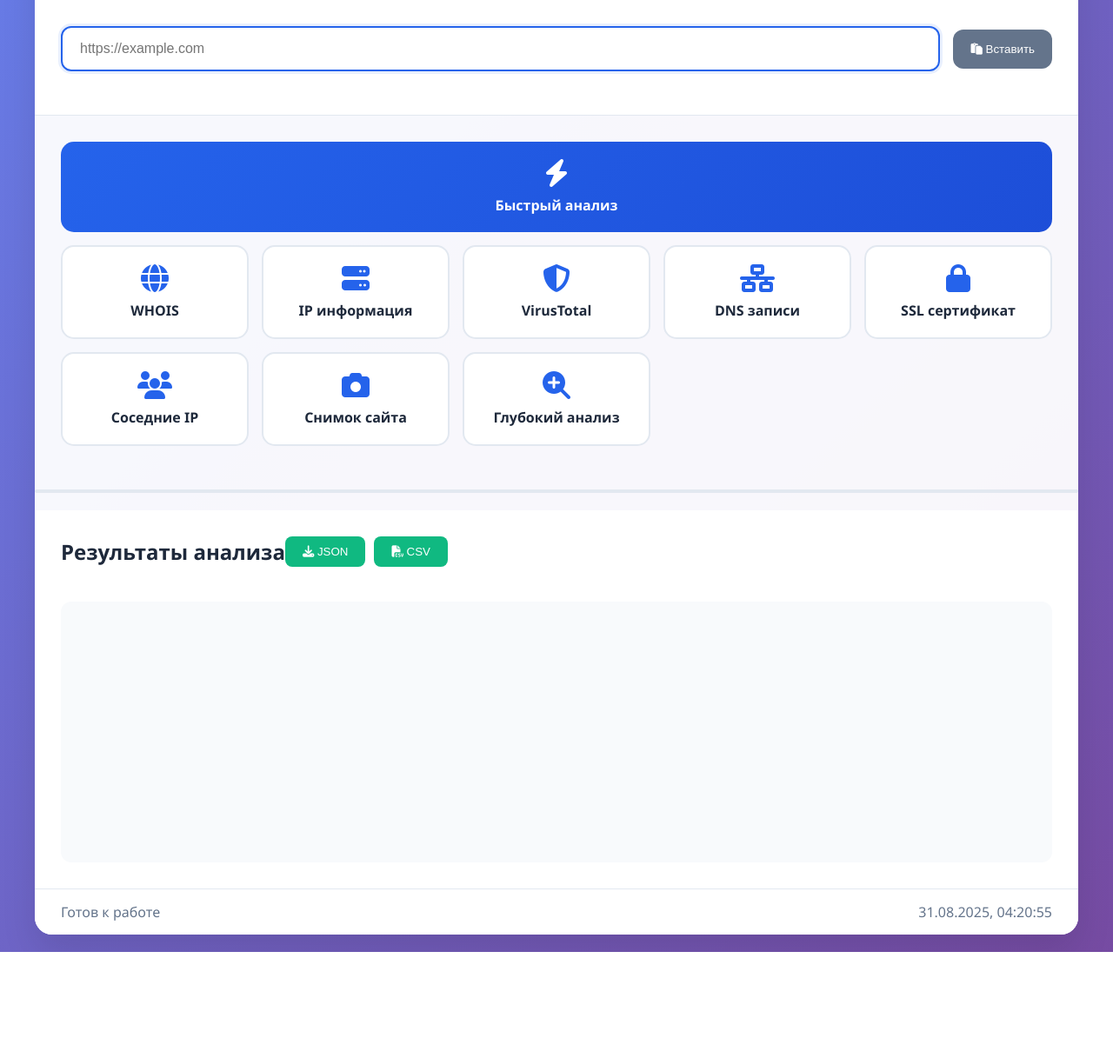
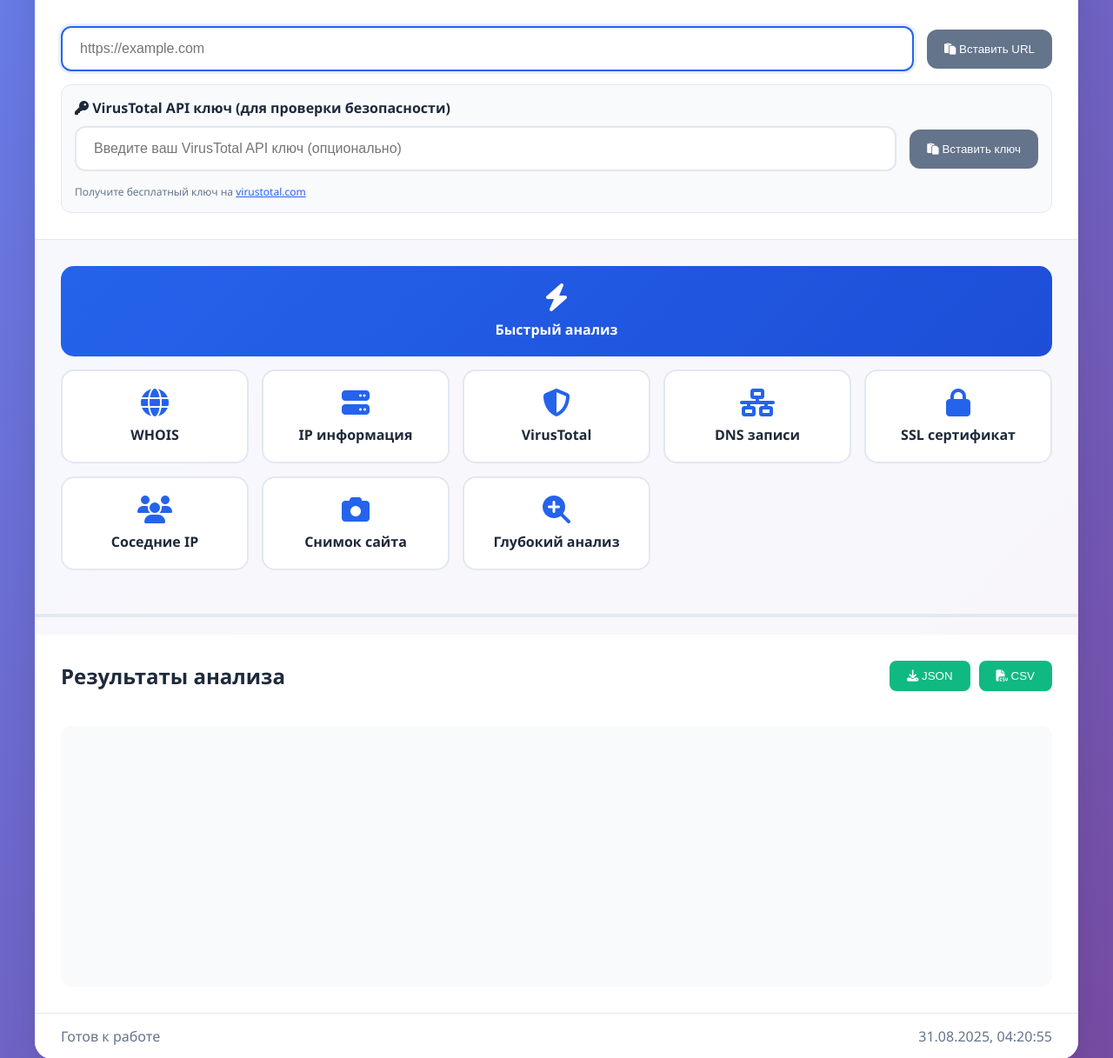
Before and after one commit to TvorecFTW/Ansite-tgPLQQ8, a Flask app: page / in a window 1280 px wide. Shown: the part 169-1386 px from the top of the page at 87% size. Before the commit the page ends 1264 px from the top, so only its background shows below. Run offline with Flask 3, Linux system fonts and the light colour scheme.

Commit message:
Update index.html

```diff
--- a/templates/index.html
+++ b/templates/index.html
@@ -103,7 +103,7 @@
             display: flex;
             gap: 15px;
             align-items: center;
-            margin-bottom: 20px;
+            margin-bottom: 15px;
         }
 
         .url-input {
@@ -133,6 +133,24 @@
 
         .paste-btn:hover {
             background: #475569;
+        }
+
+        .api-key-section {
+            background: var(--light);
+            padding: 15px;
+            border-radius: 12px;
+            margin-top: 10px;
+            border: 1px solid var(--border);
+        }
+
+        .api-key-section h3 {
+            color: var(--dark);
+            margin-bottom: 10px;
+            font-size: 1em;
+        }
+
+        .dark-mode .api-key-section {
+            background: #0f172a;
         }
 
         .actions-grid {
@@ -198,7 +216,7 @@
 
         .results-header {
             display: flex;
-            justify-content: between;
+            justify-content: space-between;
             align-items: center;
             margin-bottom: 20px;
         }
@@ -335,6 +353,12 @@
             .url-input {
                 width: 100%;
             }
+
+            .results-header {
+                flex-direction: column;
+                gap: 15px;
+                align-items: flex-start;
+            }
         }
     </style>
 </head>
@@ -352,8 +376,22 @@
             <div class="input-group">
                 <input type="url" class="url-input" id="url" placeholder="https://example.com" required>
                 <button class="paste-btn" onclick="pasteFromClipboard()">
-                    <i class="fas fa-paste"></i> Вставить
+                    <i class="fas fa-paste"></i> Вставить URL
                 </button>
+            </div>
+
+            <div class="api-key-section">
+                <h3><i class="fas fa-key"></i> VirusTotal API ключ (для проверки безопасности)</h3>
+                <div class="input-group">
+                    <input type="text" class="url-input" id="vtApiKey"
+                           placeholder="Введите ваш VirusTotal API ключ (опционально)">
+                    <button class="paste-btn" onclick="pasteApiKeyFromClipboard()">
+                        <i class="fas fa-paste"></i> Вставить ключ
+                    </button>
+                </div>
+                <p style="font-size: 12px; color: var(--secondary); margin-top: 5px;">
+                    Получите бесплатный ключ на <a href="https://www.virustotal.com/" target="_blank" style="color: var(--primary);">virustotal.com</a>
+                </p>
             </div>
         </div>
 
@@ -482,6 +520,14 @@
             });
         }
 
+        function pasteApiKeyFromClipboard() {
+            navigator.clipboard.readText().then(text => {
+                document.getElementById('vtApiKey').value = text;
+            }).catch(err => {
+                alert('Не удалось получить ключ из буфера обмена');
+            });
+        }
+
         function updateStats(data) {
             const statsContainer = document.getElementById('stats');
             statsContainer.innerHTML = '';
@@ -513,11 +559,18 @@
 
             try {
                 const url = document.getElementById('url').value;
+                const vtApiKey = document.getElementById('vtApiKey').value;
+
                 if (!url) {
                     throw new Error('Введите URL сайта');
                 }
 
-                const response = await fetch(`/api/${endpoint}?url=${encodeURIComponent(url)}`);
+                let apiUrl = `/api/${endpoint}?url=${encodeURIComponent(url)}`;
+                if (vtApiKey) {
+                    apiUrl += `&api_key=${encodeURIComponent(vtApiKey)}`;
+                }
+
+                const response = await fetch(apiUrl);
                 const data = await response.json();
 
                 if (!response.ok) {
@@ -526,7 +579,12 @@
 
                 currentResults = data;
                 displayResults(data);
-                updateStats(data);
+
+                // Обновляем статистику только для quick_scan
+                if (endpoint === 'quick_scan') {
+                    updateStats(data);
+                }
+
                 setStatus('Анализ завершен');
 
             } catch (error) {
@@ -562,7 +620,14 @@
             }
 
             const url = document.getElementById('url').value;
-            window.open(`/api/export?url=${encodeURIComponent(url)}&format=${format}`, '_blank');
+            const vtApiKey = document.getElementById('vtApiKey').value;
+
+            let exportUrl = `/api/export?url=${encodeURIComponent(url)}&format=${format}`;
+            if (vtApiKey) {
+                exportUrl += `&api_key=${encodeURIComponent(vtApiKey)}`;
+            }
+
+            window.open(exportUrl, '_blank');
         }
 
         // Функции анализа
@@ -588,6 +653,17 @@
 
             // Автофокус на поле ввода
             document.getElementById('url').focus();
+
+            // Попробуем загрузить сохраненный API ключ
+            const savedApiKey = localStorage.getItem('vt_api_key');
+            if (savedApiKey) {
+                document.getElementById('vtApiKey').value = savedApiKey;
+            }
+
+            // Сохраняем API ключ при изменении
+            document.getElementById('vtApiKey').addEventListener('change', function() {
+                localStorage.setItem('vt_api_key', this.value);
+            });
         });
     </script>
 </body>
```
